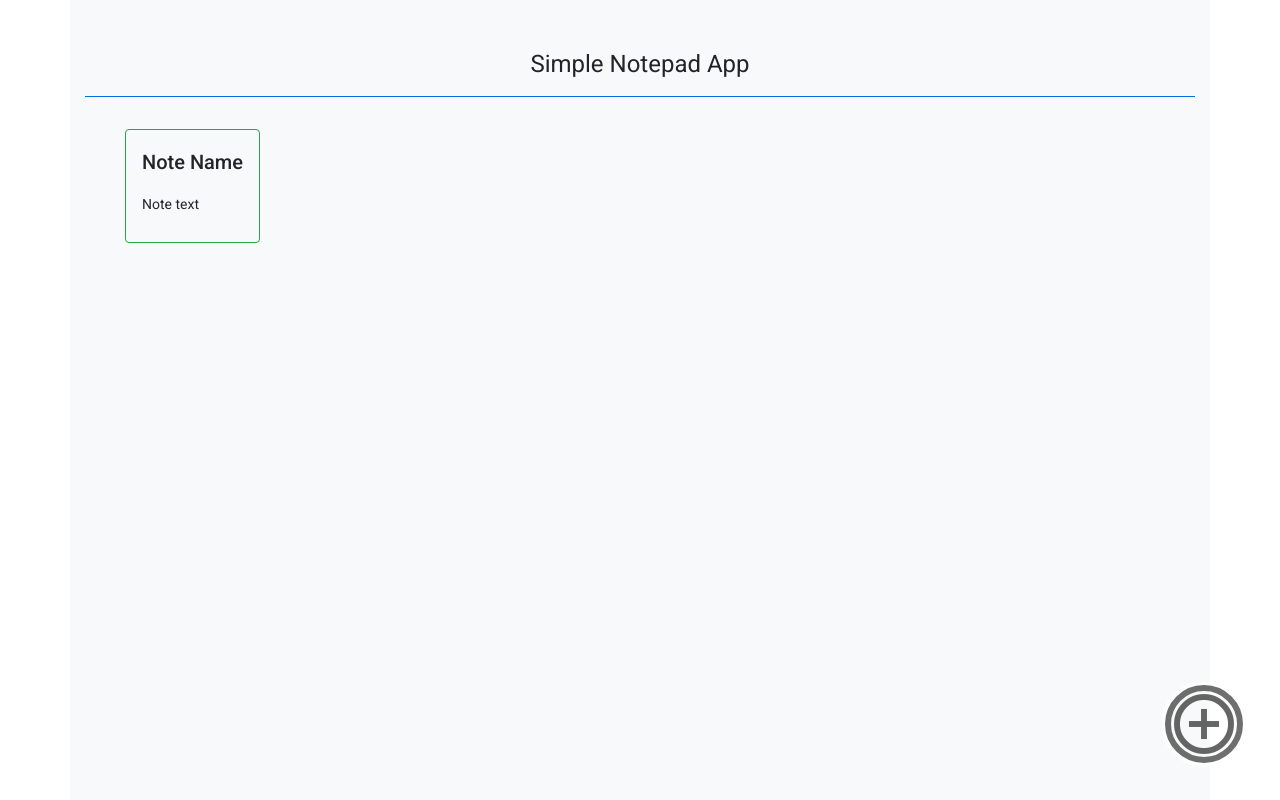
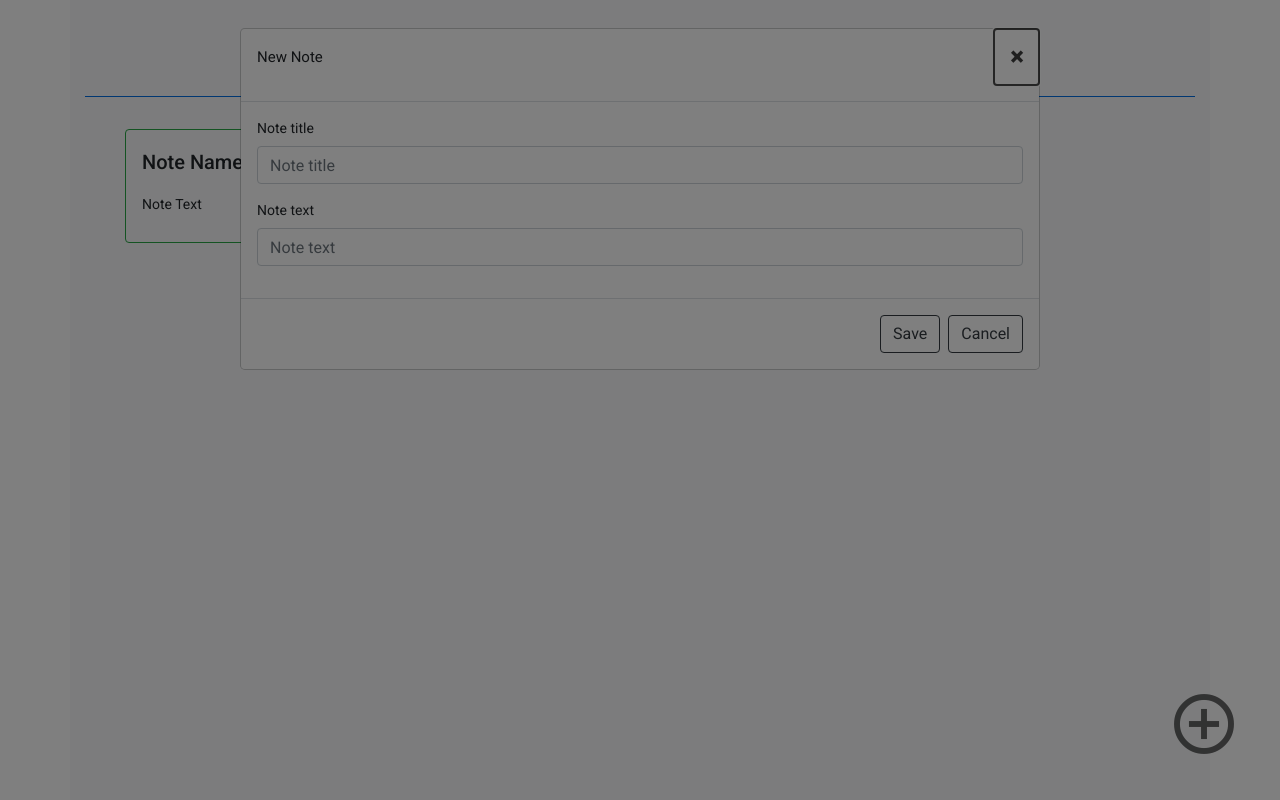
Before and after one commit to RomanVavryn/AngularNotepadApp, an Angular app: page / in a window 1280 px wide. Both pictures are taken after a click on the button "add_circle_outline". Built offline with nearby package versions, Linux system fonts and the light colour scheme.

Commit message:
implemented adding new notes

```diff
--- a/src/app/add-btn/add-btn.component.html
+++ b/src/app/add-btn/add-btn.component.html
@@ -1,3 +1,44 @@
-<button class="add-btn">
+<!-- open model btn -->
+<button class="add-btn" (click)="open(content)">
   <mat-icon aria-hidden="false" aria-label="Example home icon">add_circle_outline</mat-icon>
 </button>
+
+<!--model for new note (bootstrap modal)-->
+<ng-template #content let-modal>
+  <div class="modal-header">
+    <h4 class="modal-title" id="modal-basic-title">New Note</h4>
+    <button type="button" class="close" aria-label="Close" (click)="modal.dismiss()">
+      <span aria-hidden="true">&times;</span>
+    </button>
+  </div>
+  <div class="modal-body">
+    <form>
+      <div class="form-group">
+        <label for="noteTitle">Note title</label>
+        <div class="input-group">
+          <input id="noteTitle"
+                 type="text"
+                 class="form-control"
+                 placeholder="Note title"
+                 name="noteTitle"
+                 [(ngModel)]="nTitle">
+        </div>
+      </div>
+      <div class="form-group">
+        <label for="noteText">Note text</label>
+        <div class="input-group">
+          <input id="noteText"
+                 class="form-control"
+                 placeholder="Note text"
+                 name="noteText"
+                 [(ngModel)]="nText">
+        </div>
+      </div>
+    </form>
+  </div>
+  <div class="modal-footer">
+    <button type="button" class="btn btn-outline-dark" (click)="newNote()">Save</button>
+    <button type="button" class="btn btn-outline-dark" (click)="modal.close('Save click')">Cancel</button>
+
+  </div>
+</ng-template>
--- a/src/app/add-btn/add-btn.component.ts
+++ b/src/app/add-btn/add-btn.component.ts
@@ -1,4 +1,7 @@
-import { Component, OnInit } from '@angular/core';
+import {Component, OnInit, Output, EventEmitter} from '@angular/core';
+
+import {NgbModal, ModalDismissReasons} from '@ng-bootstrap/ng-bootstrap';
+import {NoteInterface} from '../shared/note-interface';
 
 @Component({
   selector: 'app-add-btn',
@@ -6,10 +9,43 @@ import { Component, OnInit } from '@angular/core';
   styleUrls: ['./add-btn.component.scss']
 })
 export class AddBtnComponent implements OnInit {
+  closeResult = '';
+  @Output() newNoteData: EventEmitter<NoteInterface> = new EventEmitter();
+  nTitle: string | undefined;
+  nText: string | undefined;
 
-  constructor() { }
+  constructor(private modalService: NgbModal) {
+  }
 
   ngOnInit(): void {
   }
 
+
+  open(content): void {
+    this.modalService.open(content, {ariaLabelledBy: 'modal-basic-title', size: 'lg'}).result.then((result) => {
+      this.closeResult = `Closed with: ${result}`;
+    }, (reason) => {
+      this.closeResult = `Dismissed ${this.getDismissReason(reason)}`;
+    });
+  }
+
+  private getDismissReason(reason: any): string {
+    if (reason === ModalDismissReasons.ESC) {
+      return 'by pressing ESC';
+    } else if (reason === ModalDismissReasons.BACKDROP_CLICK) {
+      return 'by clicking on a backdrop';
+    } else {
+      return `with: ${reason}`;
+    }
+  }
+
+
+  newNote(): void {
+    const nItem = {
+      title: this.nTitle,
+      text: this.nText
+    };
+    this.newNoteData.emit(nItem);
+    this.modalService.dismissAll();
+  }
 }
--- a/src/app/app.component.ts
+++ b/src/app/app.component.ts
@@ -1,4 +1,4 @@
-import { Component } from '@angular/core';
+import {Component} from '@angular/core';
 
 @Component({
   selector: 'app-root',
--- a/src/app/container/container.component.html
+++ b/src/app/container/container.component.html
@@ -9,8 +9,10 @@
   <!-- note container -->
   <div class="d-flex flex-wrap px-4">
     <!--  note item,s  -->
-    <app-note-item></app-note-item>
+    <app-note-item *ngFor="let note of notes" [noteItem]="note"></app-note-item>
   </div>
   <!-- add btn -->
-  <app-add-btn></app-add-btn>
+  <app-add-btn (newNoteData)="onNewNote($event)"></app-add-btn>
+  <!-- modal window -->
+
 </div>
--- a/src/app/container/container.component.ts
+++ b/src/app/container/container.component.ts
@@ -1,4 +1,5 @@
 import {Component, Input, OnInit} from '@angular/core';
+import {NoteInterface} from '../shared/note-interface';
 
 @Component({
   selector: 'app-container',
@@ -6,6 +7,11 @@ import {Component, Input, OnInit} from '@angular/core';
   styleUrls: ['./container.component.scss']
 })
 export class ContainerComponent implements OnInit {
+  notes: NoteInterface[] = [
+    {title: 'Note Name', text: 'Note Text'},
+    {title: 'My Notepad application', text: 'Created an notepad application using angular'},
+    {title: 'Notepad text', text: 'Some text'}
+  ];
 
   @Input() title: string;
 
@@ -15,4 +21,7 @@ export class ContainerComponent implements OnInit {
   ngOnInit(): void {
   }
 
+  onNewNote(item): void {
+    this.notes.push(item);
+  }
 }
--- a/src/app/note-item/note-item.component.html
+++ b/src/app/note-item/note-item.component.html
@@ -1,4 +1,4 @@
 <div class="border rounded border-success m-3 p-3">
-  <h2>Note Name</h2>
-  <p>Note text</p>
+  <h2>{{noteItem.title}}</h2>
+  <p>{{noteItem.text}}</p>
 </div>
```
Also changed, not shown: src/app/app.module.ts (+8 -6 lines), src/app/note-item/note-item.component.ts (+6 -2 lines), 1 other file (tests, documents, lock files or other folders).
